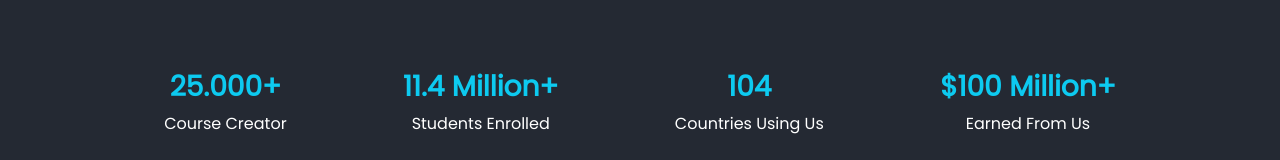
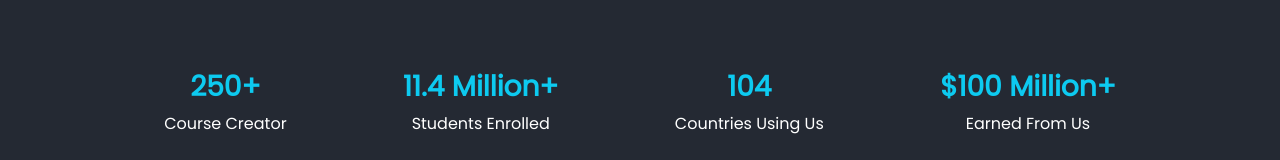
Before and after one commit to Durjoy-dcp/Learn-AP-Client-Side, a React (Create React App) app: page / in a window 1280 px wide. Shown: the part 594-754 px from the top of the page. Built offline with nearby package versions, Linux system fonts and the light colour scheme; no server answers.

Commit message:
crateor update

```diff
--- a/src/Components/Home/CreateorDetails/CreatorDetails.js
+++ b/src/Components/Home/CreateorDetails/CreatorDetails.js
@@ -5,7 +5,7 @@ const CreatorDetails = () => {
     return (
         <div className='mx-auto d-flex flex-wrap  align-items-center  my-5 justify-content-around p-4'>
             <div className=' my-3 '>
-                <h3 className='text-info fw-bold'>25.000+</h3>
+                <h3 className='text-info fw-bold'>250+</h3>
                 <p>Course Creator</p>
             </div>
             <div className=' my-3 '>
```
